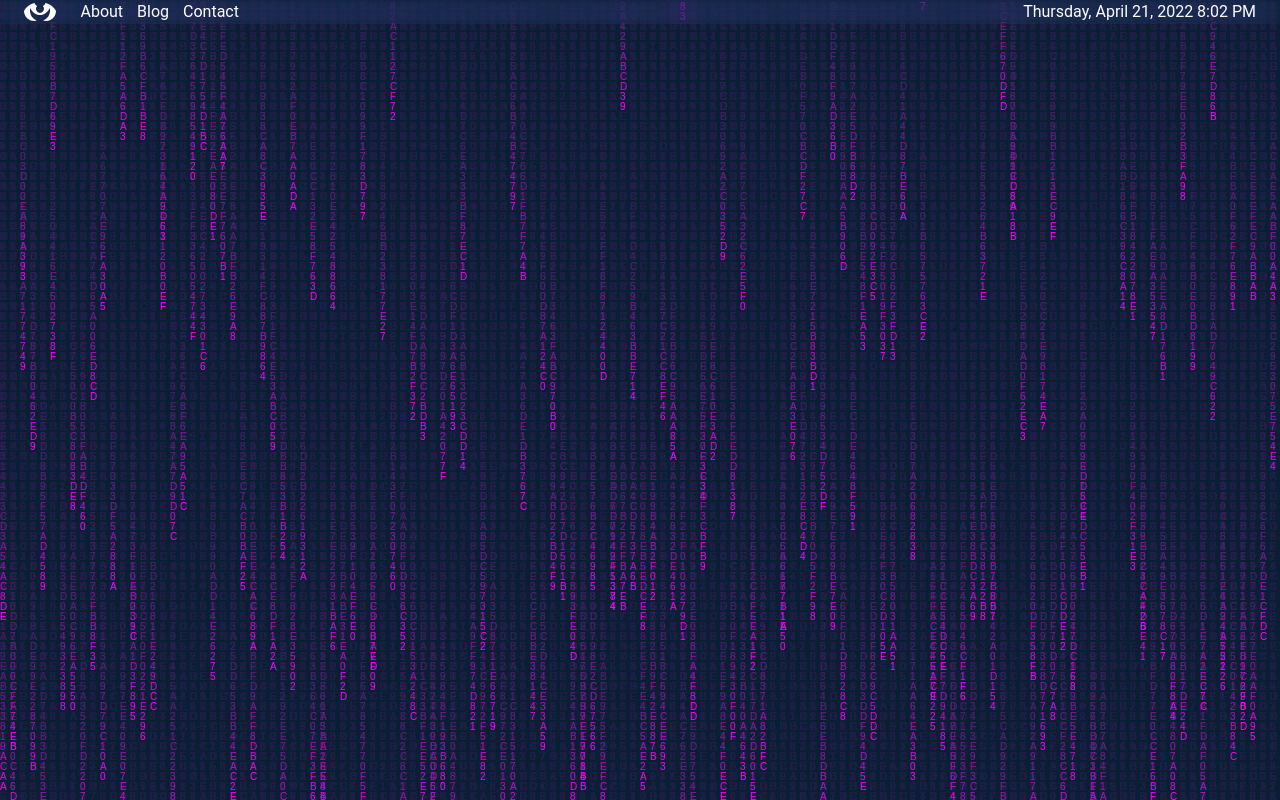
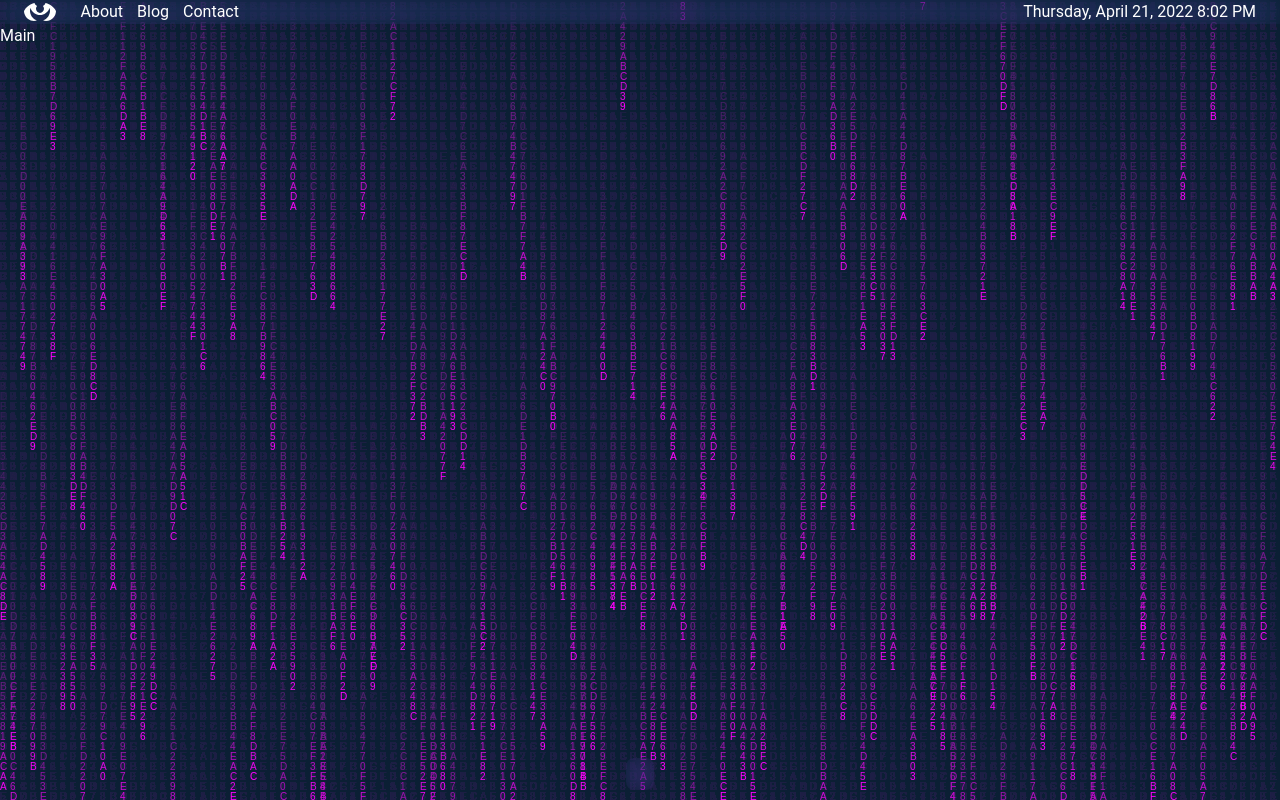
Before and after one commit to bumengi94/bumengi94, a React (Vite) app: page / in a window 1280 px wide. Built offline with nearby package versions, Linux system fonts and the light colour scheme.

Commit message:
layout done

```diff
--- a/src/App.tsx
+++ b/src/App.tsx
@@ -1,12 +1,14 @@
 import React, { Fragment } from "react";
 import { FC } from "react";
-import { Background, Header } from "./components";
+import { Background, Dock, Menu, Window } from "./components";
 
 const App: FC = () => {
 	return (
 		<Fragment>
 			<Background />
-			<Header />
+			<Menu />
+			<Window />
+			<Dock />
 		</Fragment>
 	);
 };
--- /dev/null
+++ b/src/components/Dock.tsx
@@ -0,0 +1,12 @@
+import React, { FC } from "react";
+
+const Dock: FC = () => {
+	return (
+		<footer>
+			<div className="apps">
+			</div>
+		</footer>
+	);
+};
+
+export default Dock;
--- a/src/components/Header.tsx
+++ b/src/components/Menu.tsx
@@ -1,7 +1,7 @@
 import React, { FC } from "react";
 import moment from "moment";
 
-const Header: FC = () => {
+const Menu: FC = () => {
 	return (
 		<header>
 			<img src="/logo.svg" alt="logo" />
@@ -17,4 +17,4 @@ const Header: FC = () => {
 	);
 };
 
-export default Header;
+export default Menu;
--- /dev/null
+++ b/src/components/Window.tsx
@@ -0,0 +1,7 @@
+import React, { FC } from "react";
+
+const Window: FC = () => {
+	return <main>Main</main>;
+};
+
+export default Window;
--- a/src/components/index.ts
+++ b/src/components/index.ts
@@ -1,3 +1,5 @@
 export { default as Loading } from "./Loading";
 export { default as Background } from "./Background";
-export { default as Header } from "./Header";
+export { default as Menu } from "./Menu";
+export { default as Dock } from "./Dock";
+export { default as Window } from "./Window";
--- a/src/sass/_app.sass
+++ b/src/sass/_app.sass
@@ -1,3 +1,6 @@
 #app
   height: 100vh
   width: 100vw
+  display: flex
+  flex-direction: column
+  justify-content: space-between
--- /dev/null
+++ b/src/sass/_dock.sass
@@ -0,0 +1,11 @@
+footer
+  z-index: 1
+  display: flex
+  justify-content: center
+  margin-bottom: 10px
+
+  .apps
+    display: flex
+    backdrop-filter: blur(12px) brightness(1.5)
+    border-radius: 8px
+    padding: 1rem .875rem
--- /dev/null
+++ b/src/sass/_window.sass
@@ -0,0 +1,3 @@
+main
+  flex: 1
+  z-index: 1
--- a/src/sass/main.sass
+++ b/src/sass/main.sass
@@ -3,4 +3,6 @@
 
 @import "app"
 @import "background"
-@import "header"
+@import "menu"
+@import "window"
+@import "dock"
```
Also changed, not shown: src/sass/_menu.sass (renamed from src/sass/_header.sass).
